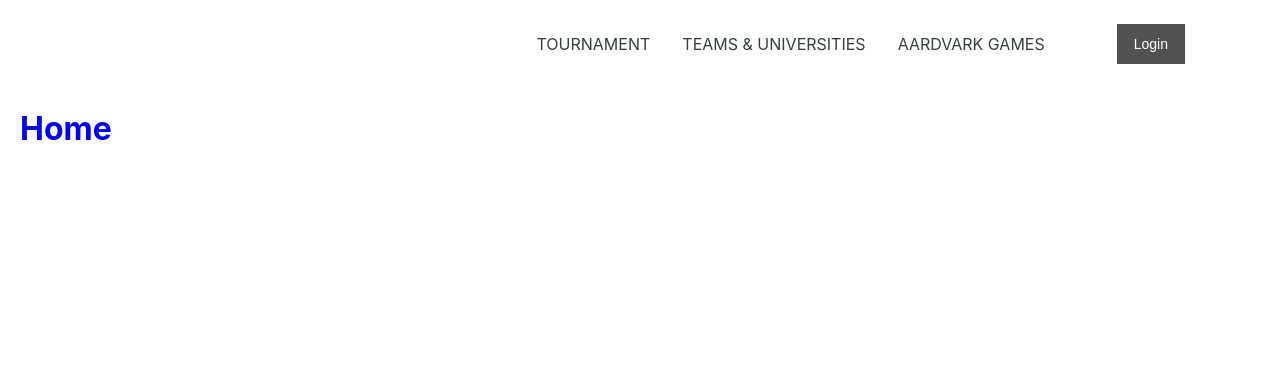
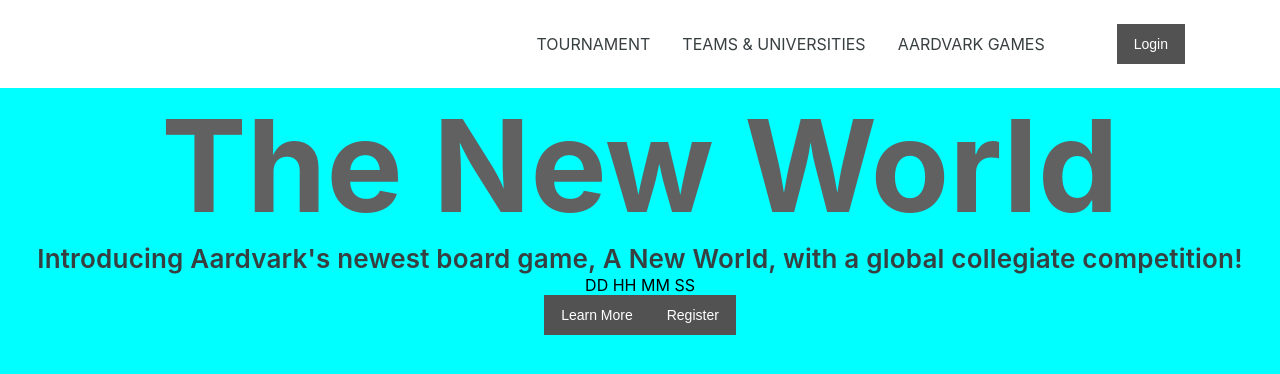
Before and after one commit to ISTE-500-501-TeamWatchHill/frontend, a React (Create React App) app: page / in a window 1280 px wide. Shown: the top 374 px of the page. Built offline with nearby package versions, Linux system fonts and the light colour scheme.

Commit message:
Progress on title section, created spacer component, small changes elsewhere

```diff
--- a/src/App.js
+++ b/src/App.js
@@ -18,7 +18,6 @@ const App = () => {
   return (
     <div>
       <Navbar />
-      <div style={{ margin: 20 }}>
       <Routes>
         <Route path="/aardvarkgames" element={<AardvarkGames />} />
         <Route exact path="/boardgame" element={<BoardGame />} />
@@ -27,7 +26,6 @@ const App = () => {
         <Route exact path="/schedule" element={<Schedule />} />
         <Route exact path="/" element={<Home />} />
       </Routes>
-      </div>
     </div>
   );
 };
--- a/src/components/navbar/navbar.css
+++ b/src/components/navbar/navbar.css
@@ -1,3 +1,8 @@
+body {
+  margin:0;
+  padding:0;
+}
+
 ul {
   list-style-type: none;
   margin: 0;
--- a/src/components/navbar/navbar.js
+++ b/src/components/navbar/navbar.js
@@ -1,5 +1,3 @@
-// TODO for Alexis
-
 import React from "react";
 import './navbar.css';
 import NavLink from '../navlink/navlink';
--- /dev/null
+++ b/src/components/spacer/spacer.js
@@ -0,0 +1,10 @@
+import React from "react";
+
+export default function Spacer(props) {
+    const style = "height:" + props.height;
+    return (
+        <>
+            <div style={{style}}></div>
+        </>
+    );
+}
--- a/src/pages/home/home.css
+++ b/src/pages/home/home.css
@@ -0,0 +1,56 @@
+/* The New World */
+
+/* .title-section {
+    margin: 0 !important;
+    padding: 0 !important;
+} */
+h1 {
+    margin:0;
+}
+
+.title {
+    /* position: absolute; */
+    /* width: 1075px; */
+    /* height: 133px; */
+    /* left: 182px; */
+    /* top: 283px; */
+
+    /* font-family: 'Mulish'; */
+    font-style: normal;
+    font-weight: 700;
+    font-size: 128px;
+    /* line-height: 147.69%; */
+    /* or 189px */
+
+
+
+    color: #616161;
+}
+
+.title-section {
+    height:calc(100vh - 88px);
+    background-color:aqua;
+    /* display: flex; */
+    /* align-items: center; */
+    text-align: center;
+}
+
+.text {
+    /* Semibold/26px */
+
+    /* font-family: 'Mulish'; */
+    font-style: normal;
+    font-weight: 600;
+    font-size: 26px;
+    line-height: 32px;
+    /* identical to box height, or 123% */
+
+    /* display: flex; */
+    /* align-items: center; */
+    /* text-align: center; */
+    letter-spacing: 0.2px;
+
+    /* Light / Black */
+
+    color: #373F41;
+}
--- a/src/pages/home/home.js
+++ b/src/pages/home/home.js
@@ -1,11 +1,22 @@
 import React from 'react';
+
+import './home.css';
+import Button from '../../components/button/button';
+import Spacer from '../../components/spacer/spacer';
 
 
 const Home = () => {
 
     return (
         <>
-            <h1 style={{color:"blue"}}>Home</h1>
+            <div className='title-section'>
+                <h1 className='title'>The New World</h1>
+                <Spacer height='16px' />
+                <div className='text'>Introducing Aardvark's newest board game, A New World, with a global collegiate competition!</div>
+                <div>DD HH MM SS</div>
+                <Button name="Learn More"/>
+                <Button name="Register"/>
+            </div>
         </>
     )
 };
```
